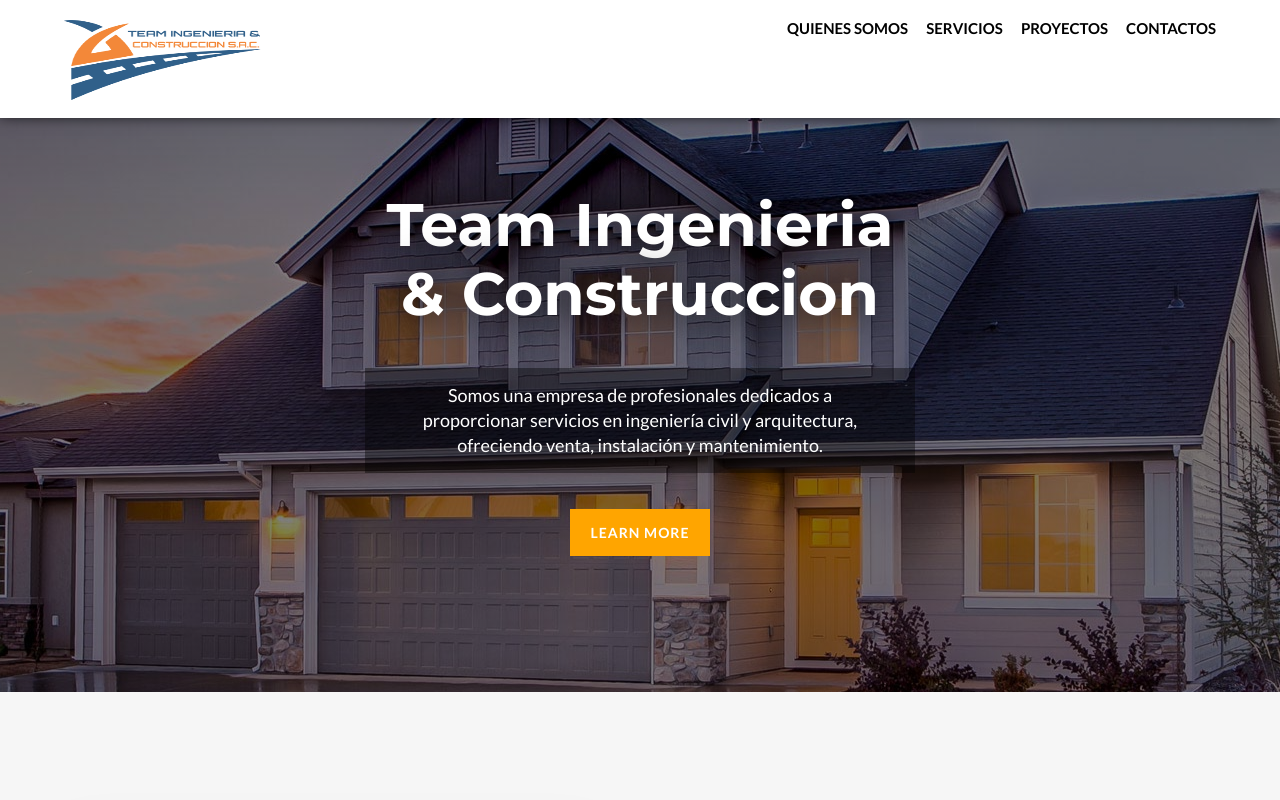
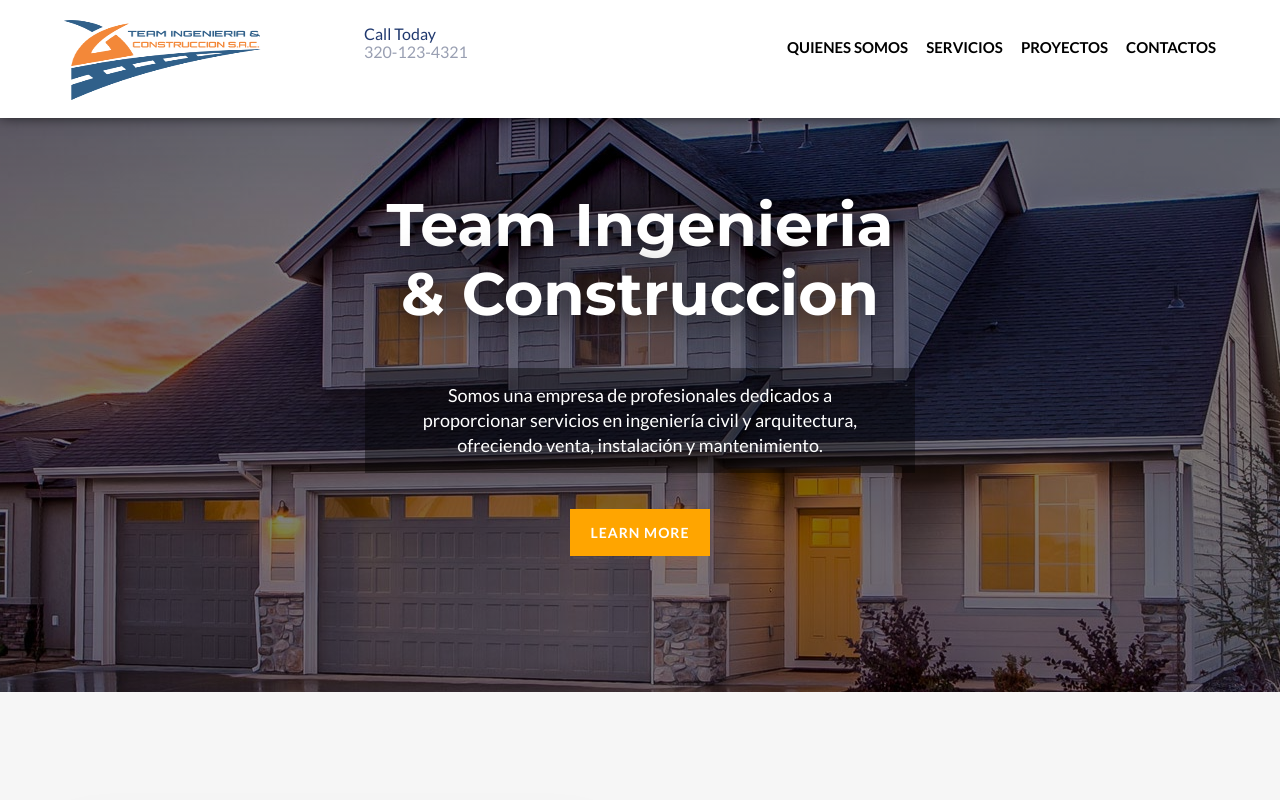
Before and after one commit to dsoto123/TEAM, a plain HTML site: page index.html in a window 1280 px wide. Shown: the top 800 px of the page. Drawn offline with nearby package versions, Linux system fonts and the light colour scheme.

Commit message:
Update index.html

```diff
--- a/index.html
+++ b/index.html
@@ -17,9 +17,10 @@
 <body>
     <header>
         <div class="menu">
-            <div class="wrapper">
+
+               <div class="wrapper">
                 <div id="logo"><img src="img/logo.png"></div>
-                <div class="call"><br><span></span></div>
+                <div class="call">Call Today<br><span>320-123-4321</span></div>
                 <input type="checkbox" id="menu-bar">
                 <label for="menu-bar" class="fa fa-bars"></label>
                 <nav>
```
